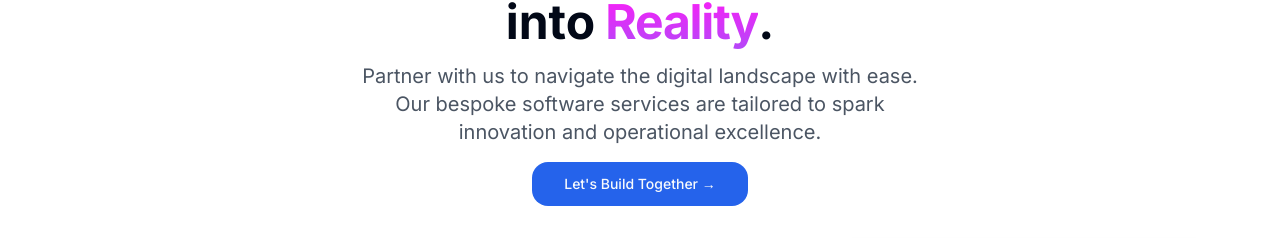
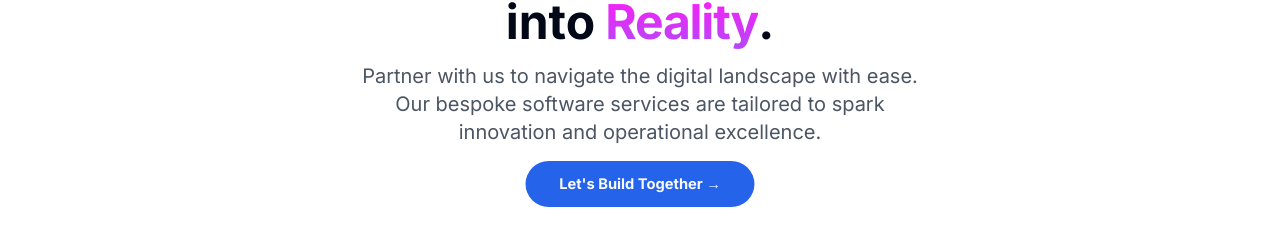
Before and after one commit to luiscarbonel1991/carboit, a Next.js app: page / in a window 1280 px wide. Shown: the part 955-1193 px from the top of the page. Built offline with nearby package versions, Linux system fonts and the light colour scheme.

Commit message:
Update services button

```diff
--- a/app/(marketing)/_components/services-section.tsx
+++ b/app/(marketing)/_components/services-section.tsx
@@ -42,7 +42,7 @@ export const ServicesSection = () => {
                         Partner with us to navigate the digital landscape with ease. Our bespoke software services are
                         tailored to spark innovation and operational excellence.
                     </p>
-                    <Button className={"rounded-2xl"} variant={"default"} size={"lg"}>
+                    <Button className={"rounded-3xl transition ease-in-out delay-150 hover:-translate-y-1 scale-105 font-bold"} variant={"default"} size={"lg"}>
                         Let's Build Together &rarr;
                     </Button>
                 </div>
```
